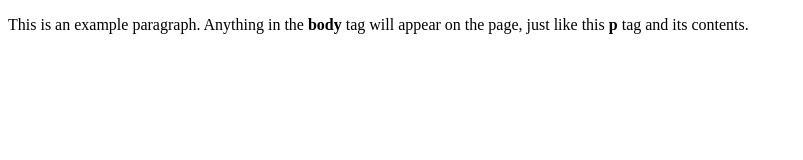
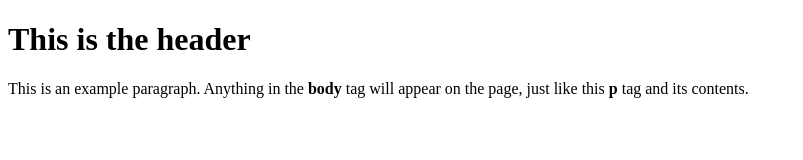
Before and after one commit to anulkar/atul-test, a plain HTML site: page index.html in a window 1280 px wide. Shown: the whole page, without its empty margins (0-803 px from the left). Drawn offline with Linux system fonts and the light colour scheme.

Commit message:
Adds a header to index.html

```diff
--- a/index.html
+++ b/index.html
@@ -4,6 +4,7 @@
     <title>This is the title of the webpage!</title>
   </head>
   <body>
+    <h1>This is the header</h1>
     <p>This is an example paragraph. Anything in the <strong>body</strong> tag will appear on the page, just like this <strong>p</strong> tag and its contents.</p>
   </body>
 </html>
```
